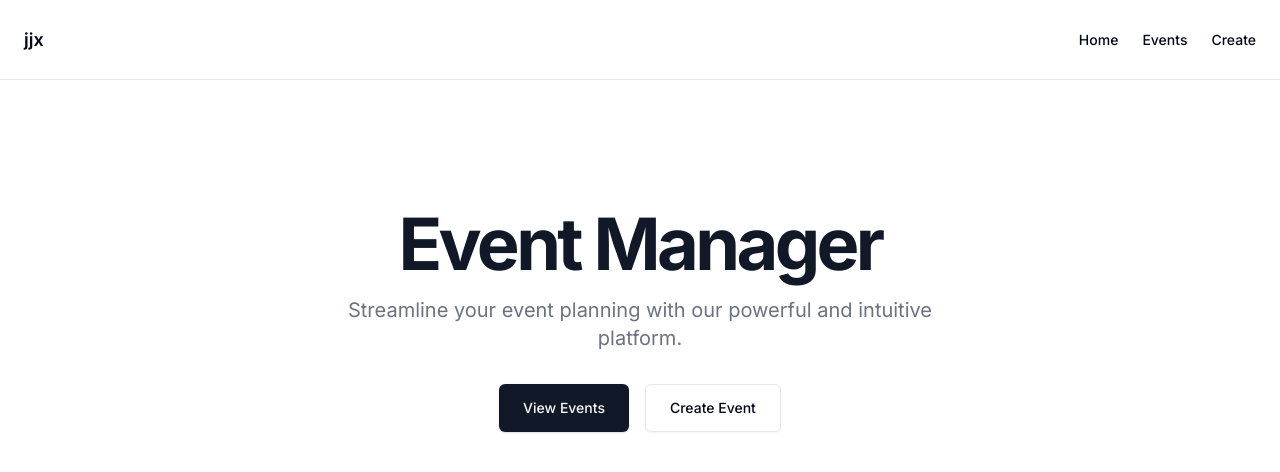
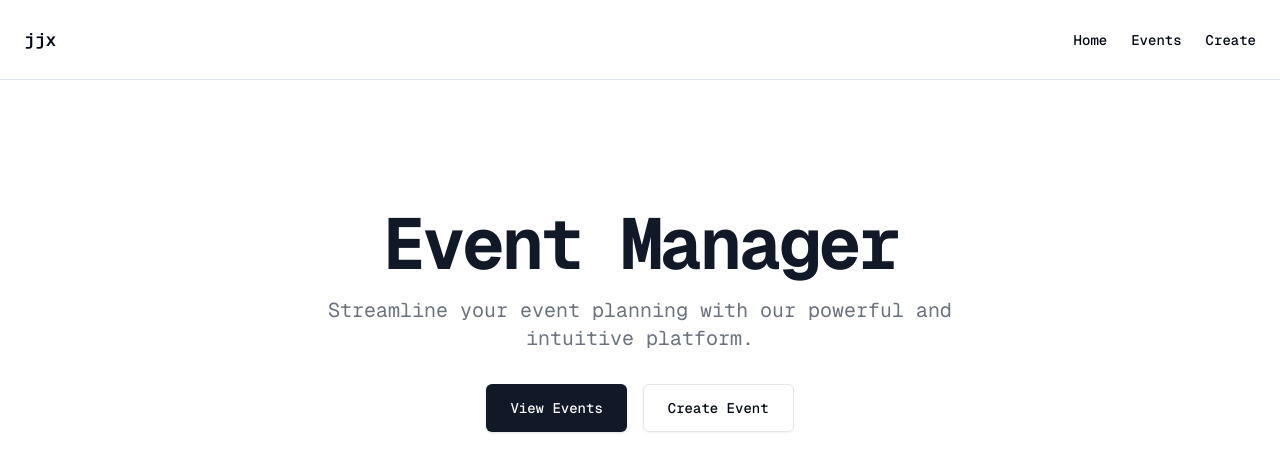
Before and after one commit to julienAta/eventApp, a Next.js app in the folder frontend/: page / in a window 1280 px wide. Shown: the top 472 px of the page. Built offline with nearby package versions, Linux system fonts and the light colour scheme.

Commit message:
geist font

```diff
--- a/frontend/package.json
+++ b/frontend/package.json
@@ -14,6 +14,7 @@
     "@tanstack/react-query": "^5.45.0",
     "class-variance-authority": "^0.7.0",
     "clsx": "^2.1.1",
+    "geist": "^1.3.0",
     "lucide-react": "^0.394.0",
     "next": "14.2.4",
     "next-themes": "^0.3.0",
--- a/frontend/src/app/layout.tsx
+++ b/frontend/src/app/layout.tsx
@@ -9,6 +9,8 @@
   title: "Event Manager",
   description: "A simple event manager app built with Next.js",
 };
+import { GeistSans } from "geist/font/sans";
+import { GeistMono } from "geist/font/mono";
 
 export default function RootLayout({
   children,
@@ -18,7 +20,7 @@
   return (
     <ReactQueryProvider>
       <html lang="en">
-        <body className={inter.className}>
+        <body className={GeistMono.className}>
           <main>
             <Navbar />
             {children}
```
Also changed, not shown: 2 other files (tests, documents, lock files or other folders).
